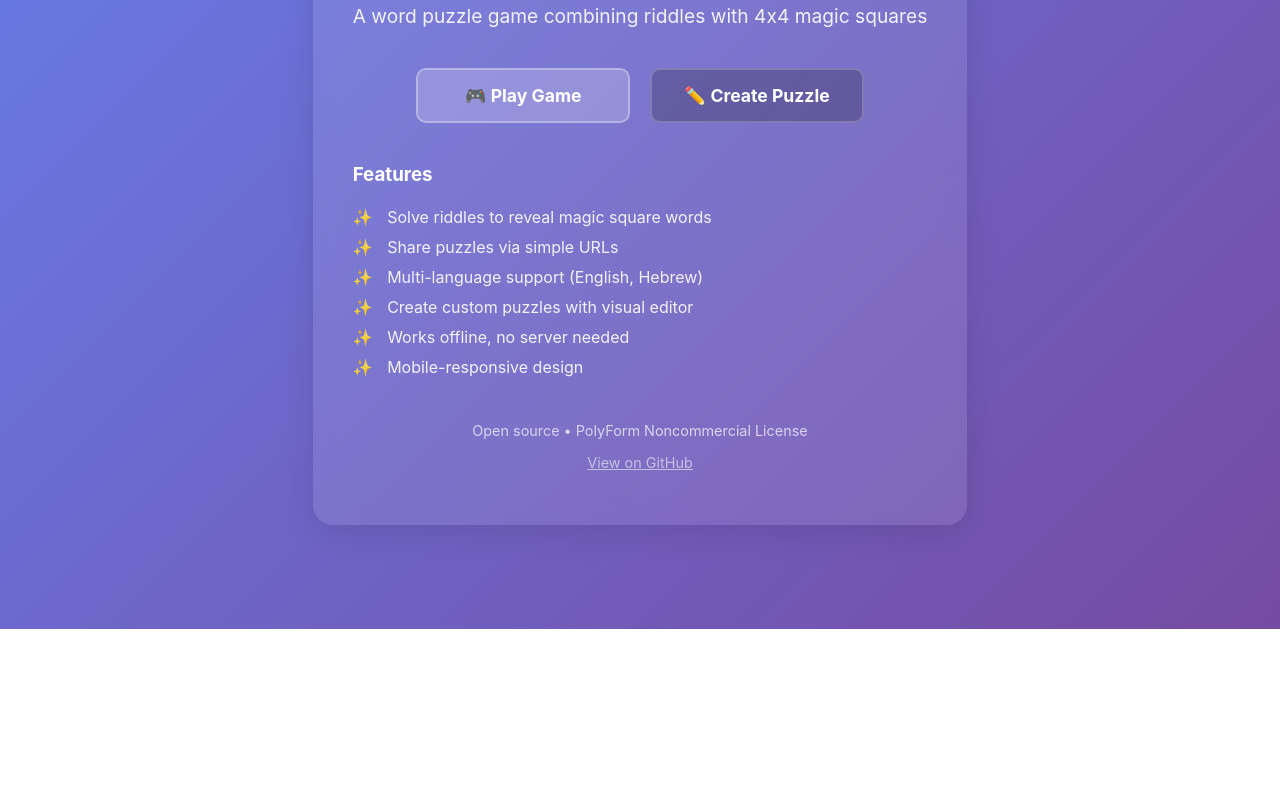
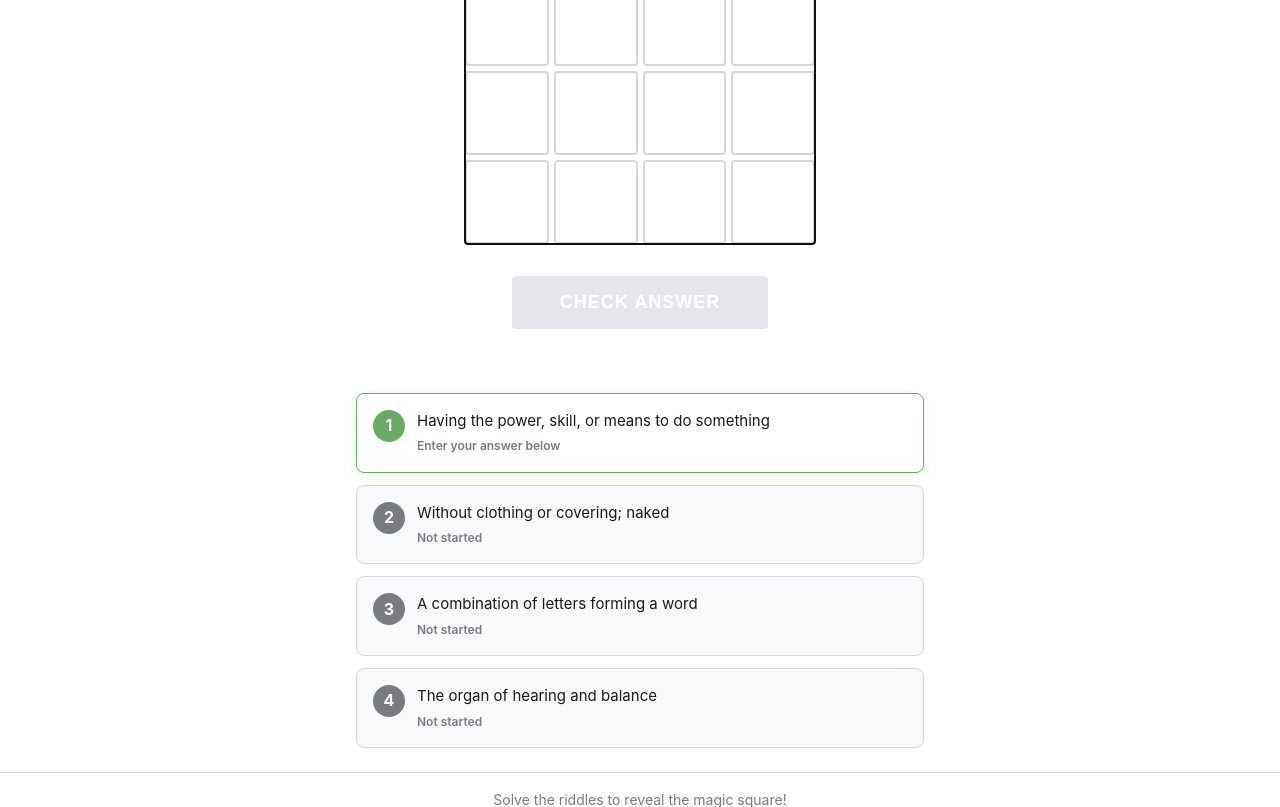
Before and after one commit to noam-r/magic-four-squared, a website built with Vite: page client/index.html in a window 1280 px wide. Shown: the part 251-1058 px from the top of the page. Before the commit the page ends 880 px from the top, so only its background shows below. Built offline with nearby package versions, Linux system fonts and the light colour scheme.

Commit message:
fix github pages

```diff
--- a/client/index.html
+++ b/client/index.html
@@ -3,135 +3,48 @@
 <head>
   <meta charset="UTF-8">
   <meta name="viewport" content="width=device-width, initial-scale=1.0">
+  <meta name="description" content="Magic Four Squared - A word puzzle game combining riddles with magic squares">
+  <meta http-equiv="Content-Security-Policy" content="default-src 'self'; script-src 'self' https://cdnjs.cloudflare.com; style-src 'self' 'unsafe-inline'; img-src 'self' data:; connect-src 'self';">
   <title>Magic Four² - Word Puzzle Game</title>
-  <style>
-    body {
-      font-family: -apple-system, BlinkMacSystemFont, 'Segoe UI', Arial, sans-serif;
-      margin: 0;
-      padding: 40px 20px;
-      background: linear-gradient(135deg, #667eea 0%, #764ba2 100%);
-      color: white;
-      min-height: 100vh;
-      display: flex;
-      align-items: center;
-      justify-content: center;
-    }
-    .container {
-      max-width: 600px;
-      text-align: center;
-      background: rgba(255, 255, 255, 0.1);
-      padding: 40px;
-      border-radius: 20px;
-      backdrop-filter: blur(10px);
-      box-shadow: 0 8px 32px rgba(0, 0, 0, 0.1);
-    }
-    h1 {
-      font-size: 3em;
-      margin-bottom: 20px;
-      text-shadow: 2px 2px 4px rgba(0, 0, 0, 0.3);
-    }
-    .subtitle {
-      font-size: 1.2em;
-      margin-bottom: 40px;
-      opacity: 0.9;
-    }
-    .buttons {
-      display: flex;
-      gap: 20px;
-      justify-content: center;
-      flex-wrap: wrap;
-      margin-bottom: 40px;
-    }
-    .btn {
-      padding: 15px 30px;
-      font-size: 1.1em;
-      font-weight: bold;
-      text-decoration: none;
-      border-radius: 10px;
-      transition: all 0.3s ease;
-      display: inline-block;
-      min-width: 150px;
-    }
-    .btn-primary {
-      background: rgba(255, 255, 255, 0.2);
-      color: white;
-      border: 2px solid rgba(255, 255, 255, 0.3);
-    }
-    .btn-primary:hover {
-      background: rgba(255, 255, 255, 0.3);
-      transform: translateY(-2px);
-      box-shadow: 0 4px 15px rgba(0, 0, 0, 0.2);
-    }
-    .btn-secondary {
-      background: rgba(0, 0, 0, 0.2);
-      color: white;
-      border: 2px solid rgba(255, 255, 255, 0.2);
-    }
-    .btn-secondary:hover {
-      background: rgba(0, 0, 0, 0.3);
-      transform: translateY(-2px);
-    }
-    .features {
-      text-align: left;
-      margin-top: 40px;
-    }
-    .features h3 {
-      margin-bottom: 15px;
-    }
-    .features ul {
-      list-style: none;
-      padding: 0;
-    }
-    .features li {
-      padding: 5px 0;
-      opacity: 0.9;
-    }
-    .features li:before {
-      content: "✨ ";
-      margin-right: 10px;
-    }
-    .footer {
-      margin-top: 40px;
-      opacity: 0.7;
-      font-size: 0.9em;
-    }
-    @media (max-width: 600px) {
-      .buttons {
-        flex-direction: column;
-        align-items: center;
-      }
-      .btn {
-        width: 200px;
-      }
-    }
-  </style>
+  <link rel="stylesheet" href="styles.css">
+  <!-- Pako compression library for URL-encoded puzzles -->
+  <script src="https://cdnjs.cloudflare.com/ajax/libs/pako/2.1.0/pako.min.js"></script>
 </head>
 <body>
-  <div class="container">
-    <h1>Magic Four²</h1>
-    <p class="subtitle">A word puzzle game combining riddles with 4x4 magic squares</p>
+  <div id="app">
+    <!-- Header -->
+    <header class="game-header">
+      <h1>Magic Four²</h1>
+      <div id="game-info"></div>
+    </header>
 
-    <div class="buttons">
-      <a href="./game.html" class="btn btn-primary">🎮 Play Game</a>
-      <a href="./editor/" class="btn btn-secondary">✏️ Create Puzzle</a>
+    <!-- Loading indicator -->
+    <div id="loading" class="loading">
+      <div class="spinner"></div>
+      <p>Loading puzzle...</p>
     </div>
 
-    <div class="features">
-      <h3>Features</h3>
-      <ul>
-        <li>Solve riddles to reveal magic square words</li>
-        <li>Share puzzles via simple URLs</li>
-        <li>Multi-language support (English, Hebrew)</li>
-        <li>Create custom puzzles with visual editor</li>
-        <li>Works offline, no server needed</li>
-        <li>Mobile-responsive design</li>
-      </ul>
-    </div>
+    <!-- Error display -->
+    <div id="error" class="error" style="display: none;"></div>
 
-    <div class="footer">
-      <p>Open source • PolyForm Noncommercial License</p>
-      <p><a href="https://github.com/yourusername/magic-four-squared" style="color: rgba(255,255,255,0.8);">View on GitHub</a></p>
-    </div>
+    <!-- Main game area -->
+    <main class="game-main">
+      <!-- Grid section -->
+      <section id="grid-container" class="section"></section>
+
+      <!-- Check button section -->
+      <section id="check-button-container" class="section"></section>
+
+      <!-- Riddles section -->
+      <section id="riddles-container" class="section"></section>
+    </main>
+
+    <!-- Footer -->
+    <footer class="game-footer">
+      <p>Solve the riddles to reveal the magic square!</p>
+    </footer>
   </div>
+
+  <script type="module" src="main.js"></script>
 </body>
 </html>
--- a/vite.config.js
+++ b/vite.config.js
@@ -38,12 +38,6 @@ export default defineConfig({
     outDir: '../dist',
     emptyOutDir: true,
     copyPublicDir: true,
-    rollupOptions: {
-      input: {
-        main: resolve(process.cwd(), 'client/index.html'),
-        game: resolve(process.cwd(), 'client/game.html'),
-      },
-    },
   },
   server: {
     port: 5173,
```
Also changed, not shown: client/game.html (deleted, +0 -50 lines), editor/editor.js (+13 -4 lines).
